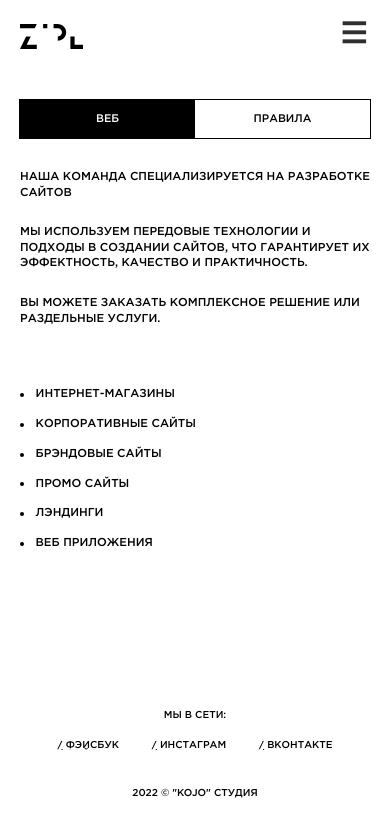
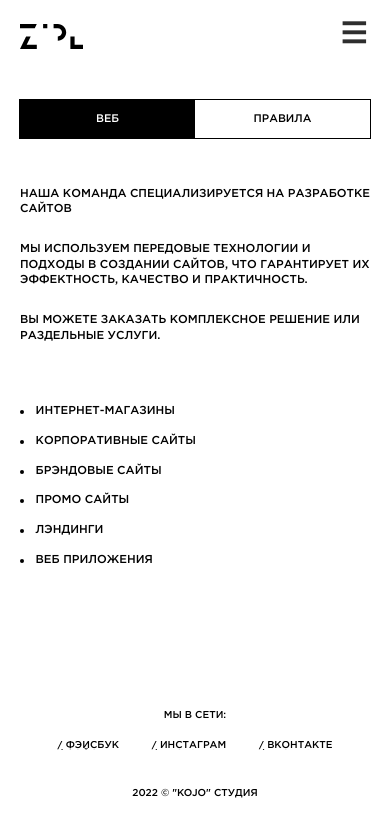
Before and after one commit to AnatolyKostarev/kojo, a React (Create React App) app: page /services in a window 390 px wide. Shown: the top 836 px of the page. Built offline with nearby package versions, Linux system fonts and the light colour scheme.

Commit message:
Change styles

```diff
--- a/src/components/services_/services_web/ServicesWeb.module.css
+++ b/src/components/services_/services_web/ServicesWeb.module.css
@@ -195,7 +195,7 @@ html:-ms-full-screen .service__info {
   }
 
   .services {
-    padding-top: 18vh;
+    padding-top: 20vh;
   }
 
   .service {
```
